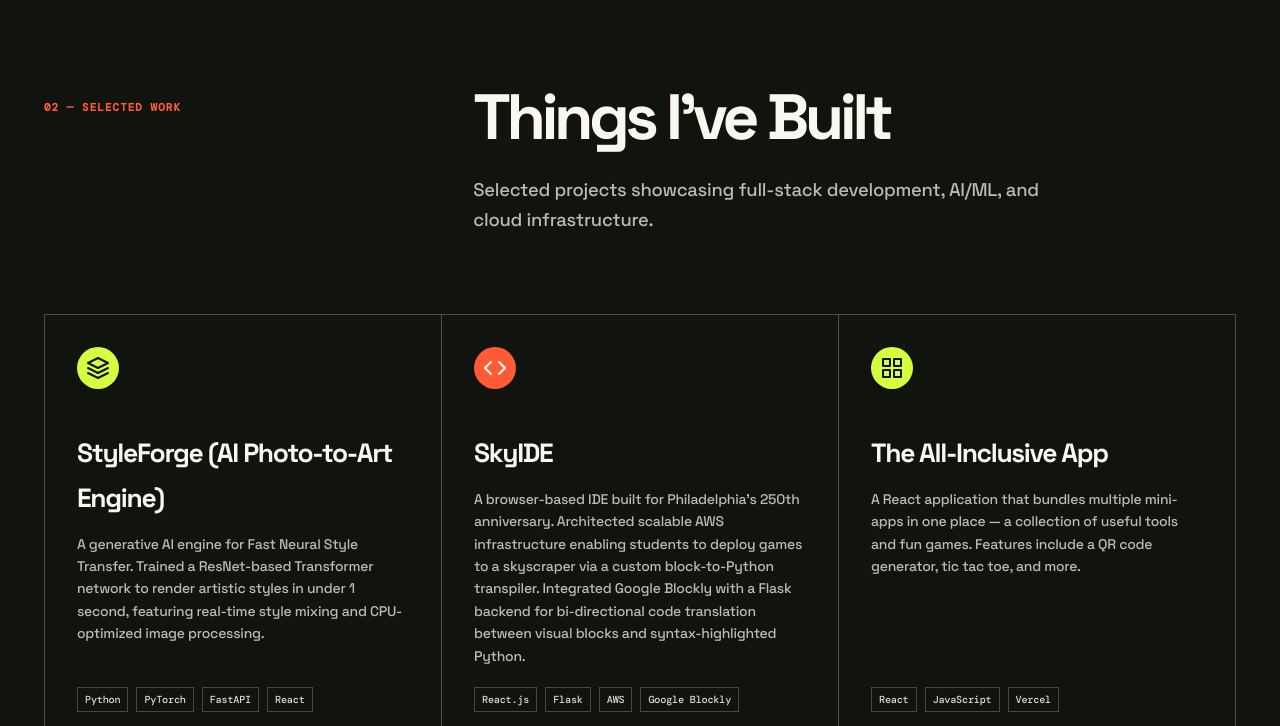
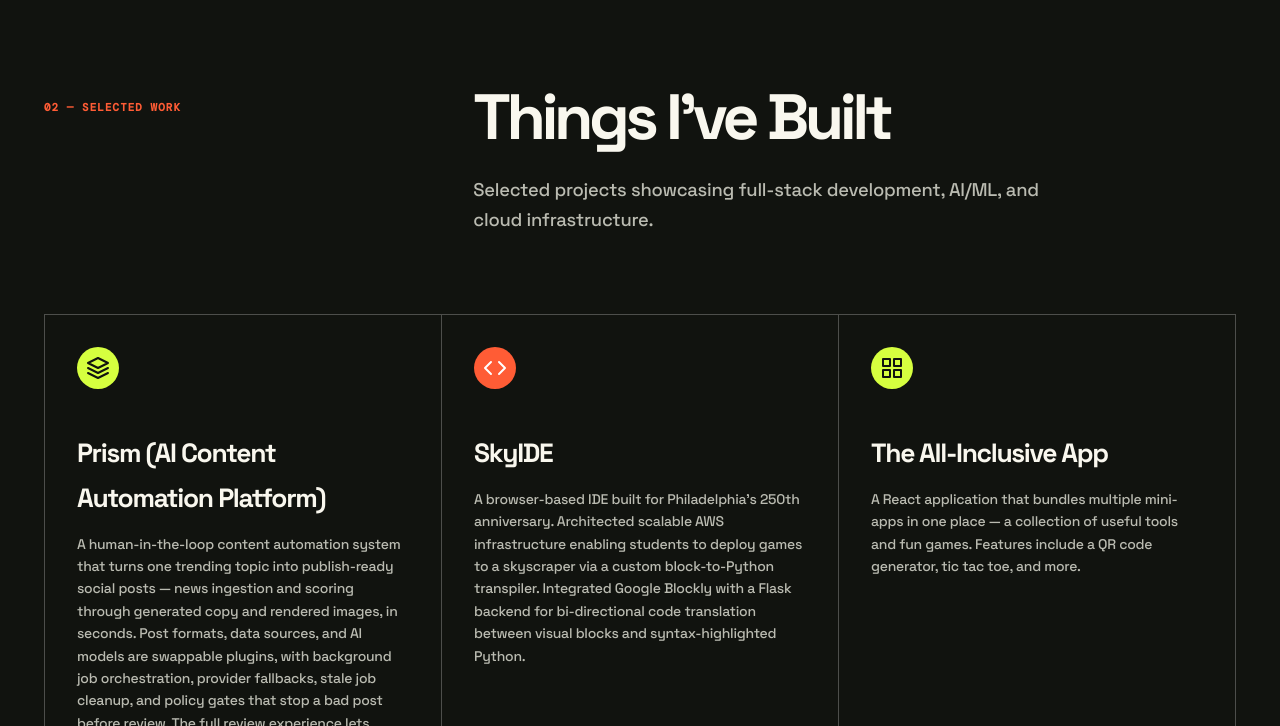
Before and after one commit to Asura369/Asura369.github.io, a plain HTML site: page index.html in a window 1280 px wide. Shown: the part 2010-2736 px from the top of the page. Drawn offline with nearby package versions, Linux system fonts and the light colour scheme.

Commit message:
Replace StyleForge card with Prism project

```diff
--- a/index.html
+++ b/index.html
@@ -190,8 +190,8 @@
 
         <div class="projects__grid reveal-stagger">
 
-          <!-- StyleForge -->
-          <article class="project-card reveal" style="--stagger-index: 1" id="project-styleforge">
+          <!-- Prism -->
+          <article class="project-card reveal" style="--stagger-index: 1" id="project-prism">
             <div class="project-card__icon" aria-hidden="true">
               <svg width="24" height="24" viewBox="0 0 24 24" fill="none" stroke="currentColor" stroke-width="2"
                 stroke-linecap="round" stroke-linejoin="round">
@@ -200,20 +200,23 @@
                 <polyline points="2 12 12 17 22 12" />
               </svg>
             </div>
-            <h3 class="project-card__title">StyleForge (AI Photo-to-Art Engine)</h3>
+            <h3 class="project-card__title">Prism (AI Content Automation Platform)</h3>
             <p class="project-card__desc">
-              A generative AI engine for Fast Neural Style Transfer. Trained a ResNet-based Transformer network to
-              render artistic styles in under 1 second, featuring real-time style mixing and CPU-optimized image
-              processing.
+              A human-in-the-loop content automation system that turns one trending topic into publish-ready social
+              posts — news ingestion and scoring through generated copy and rendered images, in seconds. Post formats,
+              data sources, and AI models are swappable plugins, with background job orchestration, provider fallbacks,
+              stale job cleanup, and policy gates that stop a bad post before review. The full review experience lets
+              editors edit, approve or reject, and export finished content in one click.
             </p>
             <div class="project-card__tags">
               <span class="tag">Python</span>
-              <span class="tag">PyTorch</span>
               <span class="tag">FastAPI</span>
               <span class="tag">React</span>
+              <span class="tag">TypeScript</span>
+              <span class="tag">SQLite</span>
             </div>
             <div class="project-card__links">
-              <a href="https://github.com/Asura369/StyleForge" class="project-card__link" target="_blank"
+              <a href="https://github.com/Asura369/prism" class="project-card__link" target="_blank"
                 rel="noopener noreferrer">
                 <svg width="16" height="16" viewBox="0 0 24 24" fill="none" stroke="currentColor" stroke-width="2"
                   stroke-linecap="round" stroke-linejoin="round">
```
